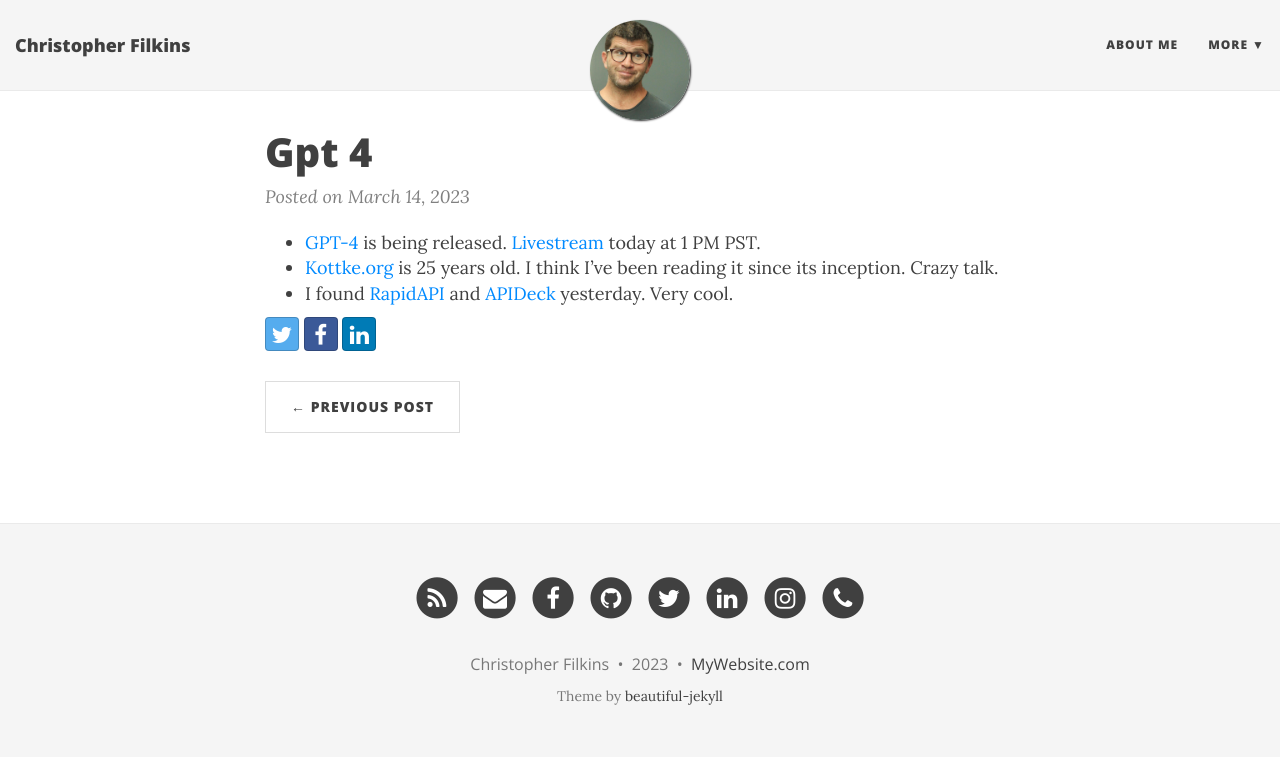
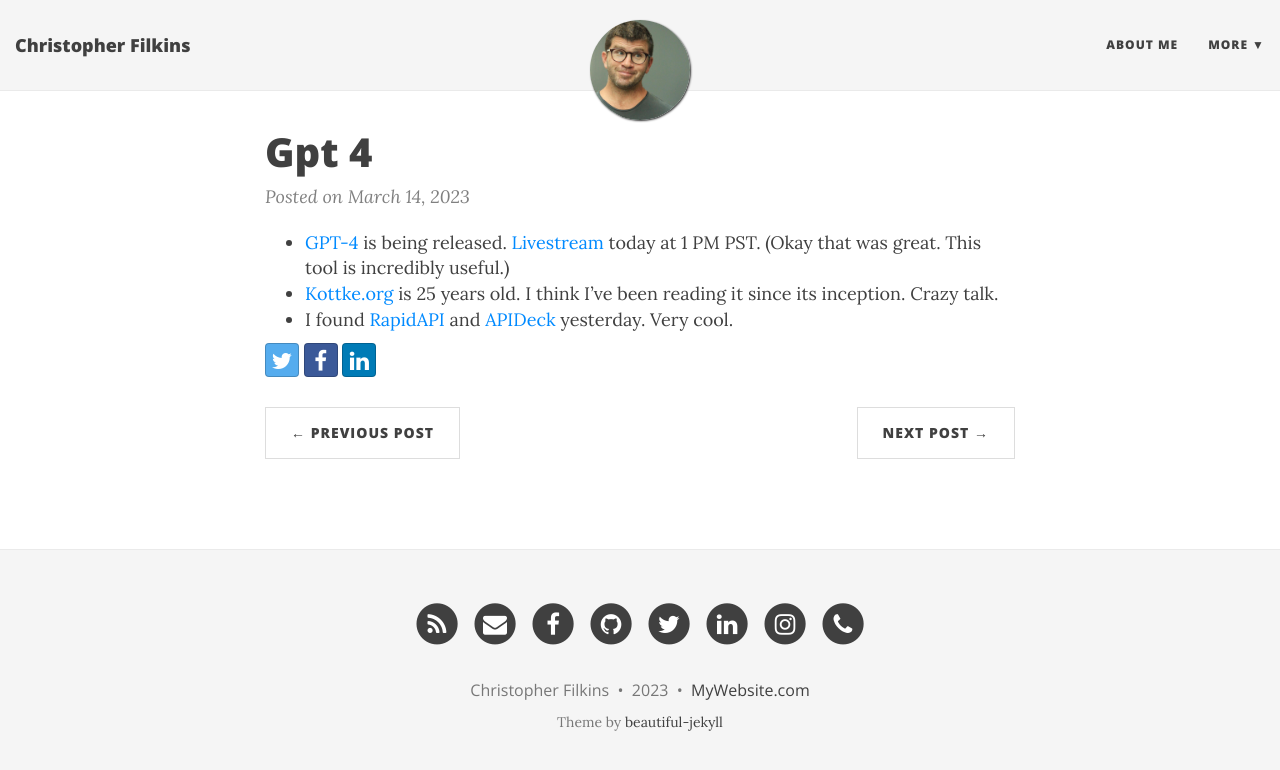
Before and after one commit to filchyboy/filchyboy.github.io, a Jekyll site: the page built from _posts/2023-03-14-GPT-4.md, in a window 1280 px wide. Shown: the top 770 px of the page. Built offline with Jekyll 4.4.1, drawn with Linux system fonts in a browser that asks for light colours; nearby versions of some CDN libraries.

Commit message:
Today;s update

```diff
--- a/_posts/2023-03-14-GPT-4.md
+++ b/_posts/2023-03-14-GPT-4.md
@@ -1,3 +1,3 @@
-* [GPT-4](https://openai.com/research/gpt-4) is being released. [Livestream](https://www.youtube.com/live/outcGtbnMuQ?feature=share) today at 1 PM PST.
+* [GPT-4](https://openai.com/research/gpt-4) is being released. [Livestream](https://www.youtube.com/live/outcGtbnMuQ?feature=share) today at 1 PM PST. (Okay that was great. This tool is incredibly useful.)
 * [Kottke.org](https://kotke.org) is 25 years old. I think I've been reading it since its inception. Crazy talk.
 * I found [RapidAPI](https://rapidapi.com/) and [APIDeck](https://www.apideck.com/) yesterday. Very cool.
```
Also changed, not shown: _posts/2023-03-16-ARC-Impressed.md (added, +1 -0 lines).
